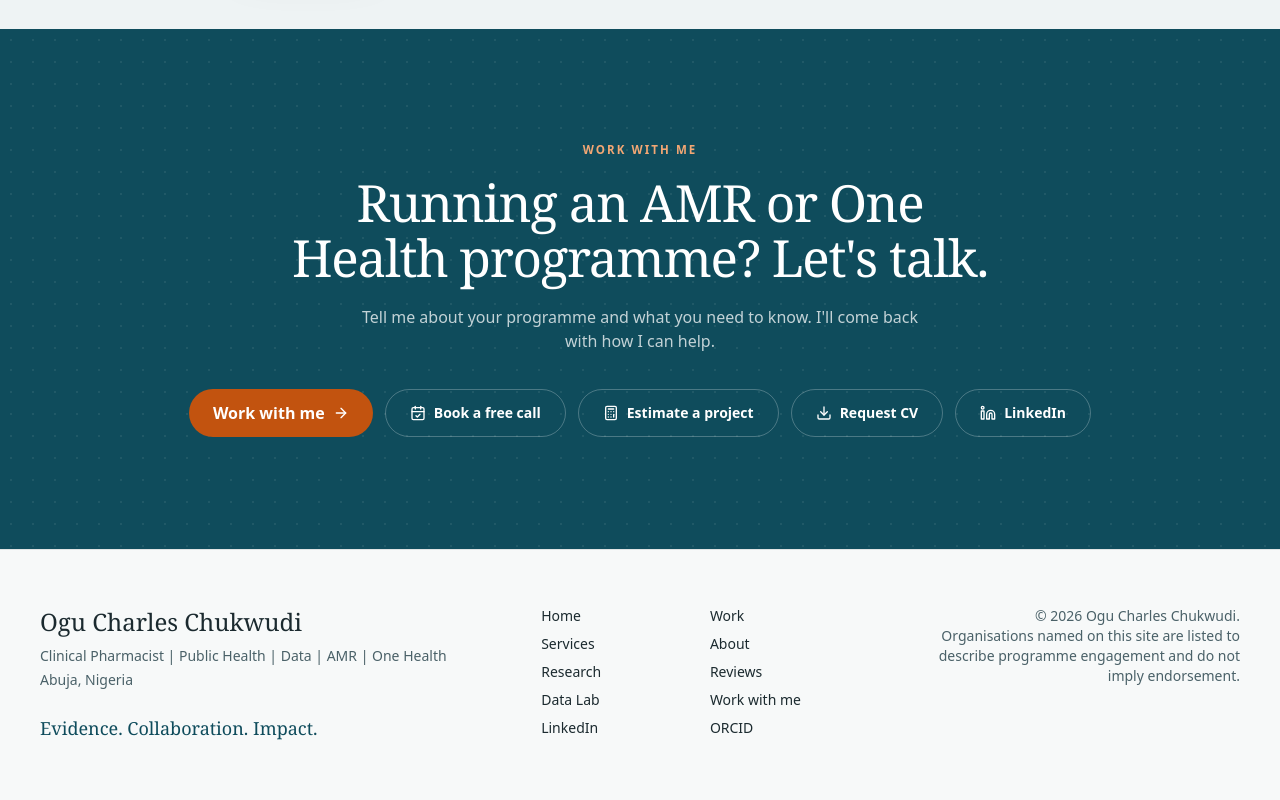
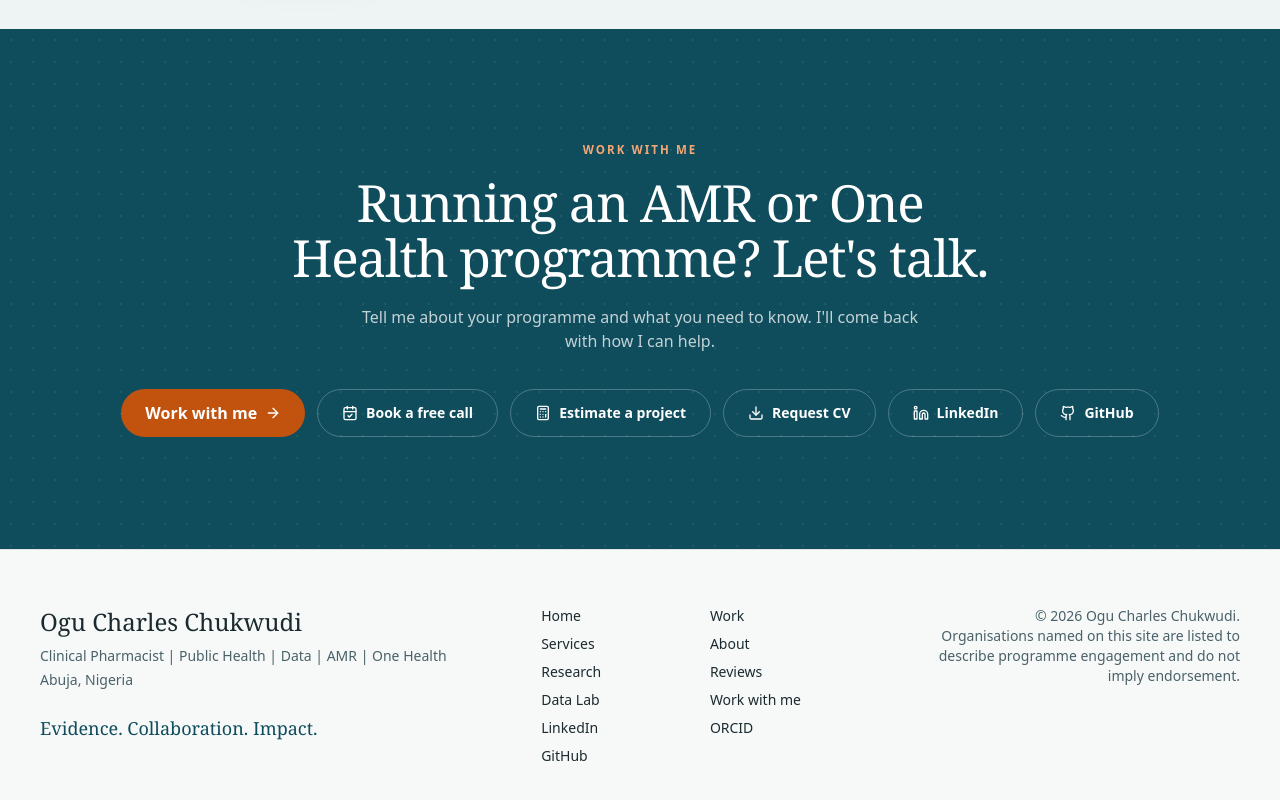
Before and after one commit to Pxavier263/charles-portfolio, a Next.js app: page / in a window 1280 px wide. Shown: the part 6852-7652 px from the top of the page. Built offline with nearby package versions, Linux system fonts and the light colour scheme; no server answers.

Commit message:
github link

```diff
--- a/app/data-lab/page.tsx
+++ b/app/data-lab/page.tsx
@@ -1,7 +1,8 @@
 import type { Metadata } from "next";
 import Link from "next/link";
 import { withBase } from "@/lib/paths";
-import { ArrowLeft, BarChart3, ClipboardList, ExternalLink, Gauge, LineChart, Map, PieChart } from "lucide-react";
+import { ArrowLeft, BarChart3, ClipboardList, ExternalLink, Gauge, Github, LineChart, Map, PieChart } from "lucide-react";
+import { profile } from "@/data/profile";
 
 export const metadata: Metadata = {
   title: "Data Lab",
@@ -82,6 +83,11 @@ export default function DataLab() {
       <p className="mt-5 max-w-2xl text-lg muted">
         Dashboards, analyses and maps, added as they are cleared for public sharing.
       </p>
+      {profile.links.github && (
+        <a href={profile.links.github} target="_blank" rel="noopener noreferrer" className="btn-ghost mt-6">
+          <Github className="h-4 w-4" aria-hidden /> See my code on GitHub <ExternalLink className="h-3.5 w-3.5" aria-hidden />
+        </a>
+      )}
 
       <section aria-labelledby="dashboards-title" className="mt-12">
         <h2 id="dashboards-title" className="flex items-center gap-2 font-sans text-sm font-semibold uppercase tracking-eyebrow text-teal-700 dark:text-teal-300">
--- a/components/Footer.tsx
+++ b/components/Footer.tsx
@@ -25,6 +25,11 @@ export function Footer() {
                 <a href={profile.links.orcid} target="_blank" rel="noopener noreferrer" aria-label="ORCID profile" className="hover:text-orange-700 hover:underline dark:hover:text-orange-300">ORCID</a>
               </li>
             )}
+            {profile.links.github && (
+              <li>
+                <a href={profile.links.github} target="_blank" rel="noopener noreferrer" aria-label="GitHub profile" className="hover:text-orange-700 hover:underline dark:hover:text-orange-300">GitHub</a>
+              </li>
+            )}
           </ul>
         </nav>
         <p className="text-sm muted md:text-right">
--- a/components/home/ClosingCTA.tsx
+++ b/components/home/ClosingCTA.tsx
@@ -1,4 +1,4 @@
-import { ArrowRight, Calculator, CalendarCheck, FileText, Linkedin } from "lucide-react";
+import { ArrowRight, Calculator, CalendarCheck, FileText, Github, Linkedin } from "lucide-react";
 import Link from "next/link";
 import { availability, pricing } from "@/data/conversion";
 import { profile, siteConfig } from "@/data/profile";
@@ -41,6 +41,11 @@ export function ClosingCTA({ title = "Running an AMR or One Health programme? Le
           <ExternalOrPlaceholder href={profile.links.linkedin} label="Connect on LinkedIn" className="btn-on-ink !px-6 !py-3" showPlaceholder={false}>
             <Linkedin className="h-4 w-4" aria-hidden /> LinkedIn
           </ExternalOrPlaceholder>
+          {profile.links.github && (
+            <a href={profile.links.github} target="_blank" rel="noopener noreferrer" aria-label="GitHub profile" className="btn-on-ink !px-6 !py-3">
+              <Github className="h-4 w-4" aria-hidden /> GitHub
+            </a>
+          )}
         </div>
       </Reveal>
     </section>
--- a/data/profile.ts
+++ b/data/profile.ts
@@ -60,6 +60,7 @@ export const profile = {
 
   links: {
     linkedin: "https://www.linkedin.com/in/ogucharles/" as string | null,
+    github: "https://github.com/Pxavier263" as string | null,
     orcid: "https://orcid.org/0009-0007-5440-6611" as string | null,
     googleScholar: null as string | null,
     researchGate: null as string | null,
```
